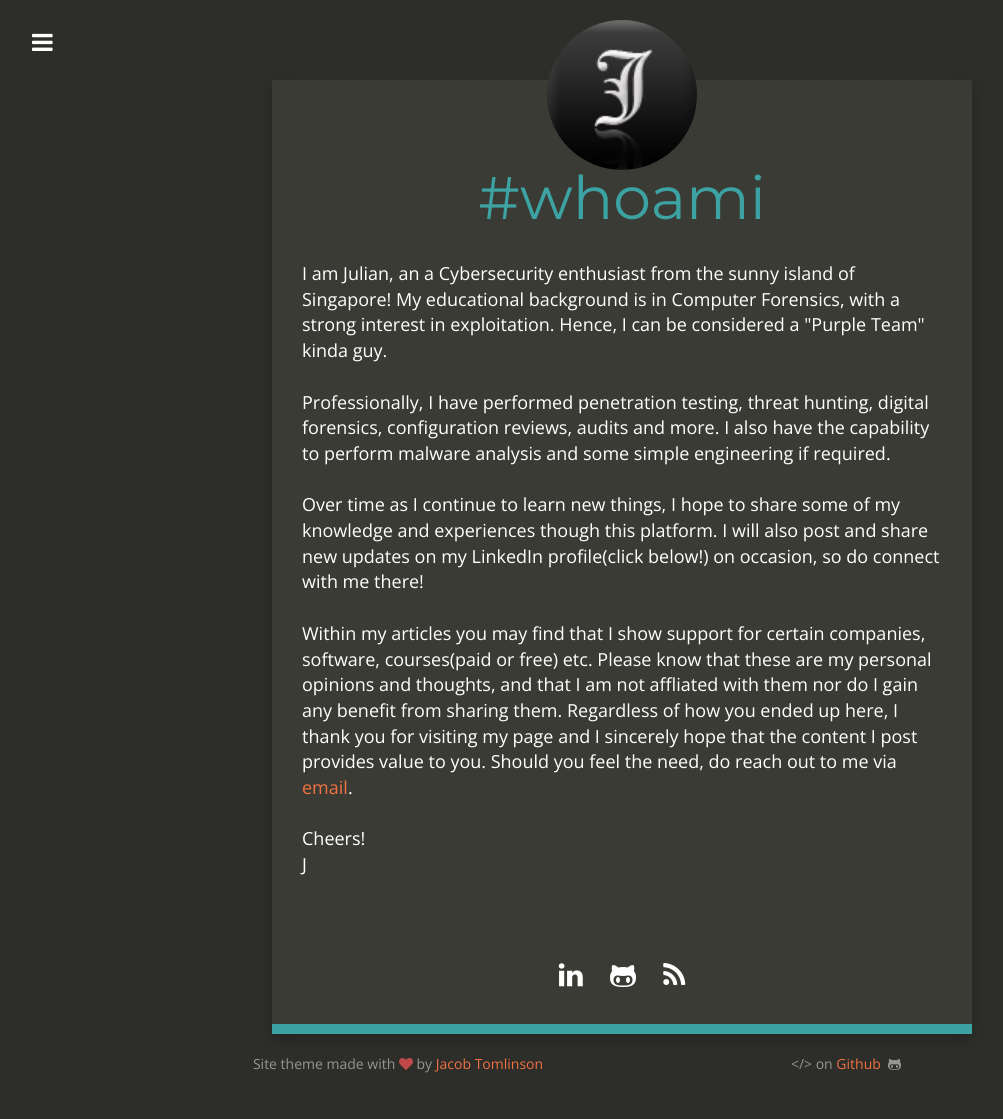
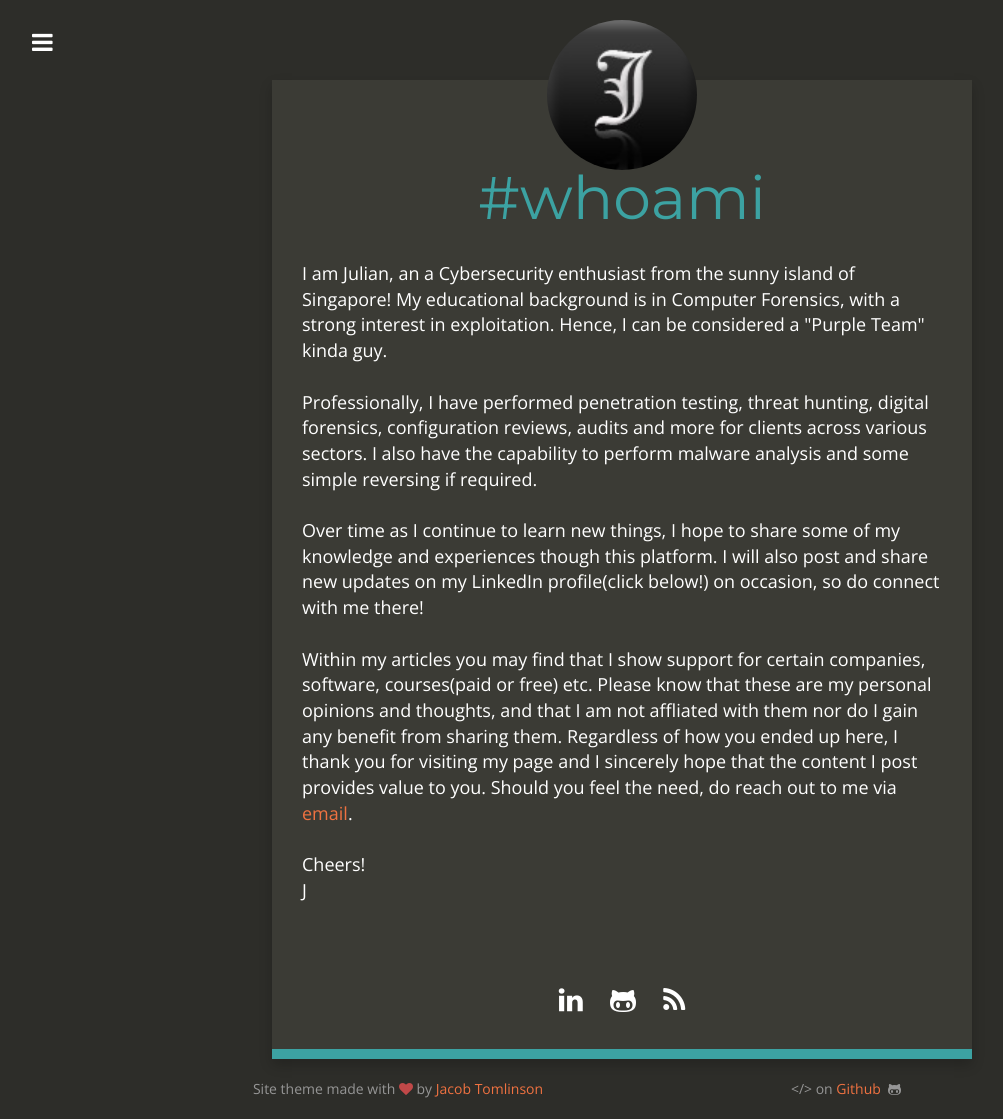
Before and after one commit to Dreamscent/Dreamscent.github.io, a Jekyll site: the page built from about.html, in a window 1280 px wide. Shown: the whole page, without its empty margins (18-1021 px from the left). Built offline with Jekyll 4.4.1, drawn with Linux system fonts in a browser that asks for light colours; nearby versions of some CDN libraries; before the commit the page ends 1094 px from its top, so only the background shows below that.

Commit message:
Add email and tweak wording

```diff
--- a/about.html
+++ b/about.html
@@ -18,7 +18,7 @@ make-smaller-titles: true
             <div class="about-text">
                 <p>
                 I am Julian, an a Cybersecurity enthusiast from the sunny island of Singapore! My educational background is in Computer Forensics, with a strong interest in exploitation. Hence, I can be considered a "Purple Team" kinda guy.<br><br>
-				Professionally, I have performed penetration testing, threat hunting, digital forensics, configuration reviews, audits and more. I also have the capability to perform malware analysis and some simple engineering if required. <br><br>
+				Professionally, I have performed penetration testing, threat hunting, digital forensics, configuration reviews, audits and more for clients across various sectors. I also have the capability to perform malware analysis and some simple reversing if required. <br><br>
 				Over time as I continue to learn new things, I hope to share some of my knowledge and experiences though this platform. I will also post and share new updates on my LinkedIn profile(click below!) on occasion, so do connect with me there!
 				<br><br>
 				Within my articles you may find that I show support for certain companies, software, courses(paid or free) etc. Please know that these are my personal opinions and thoughts, and that I am not affliated with them nor do I gain any benefit from sharing them.
```
